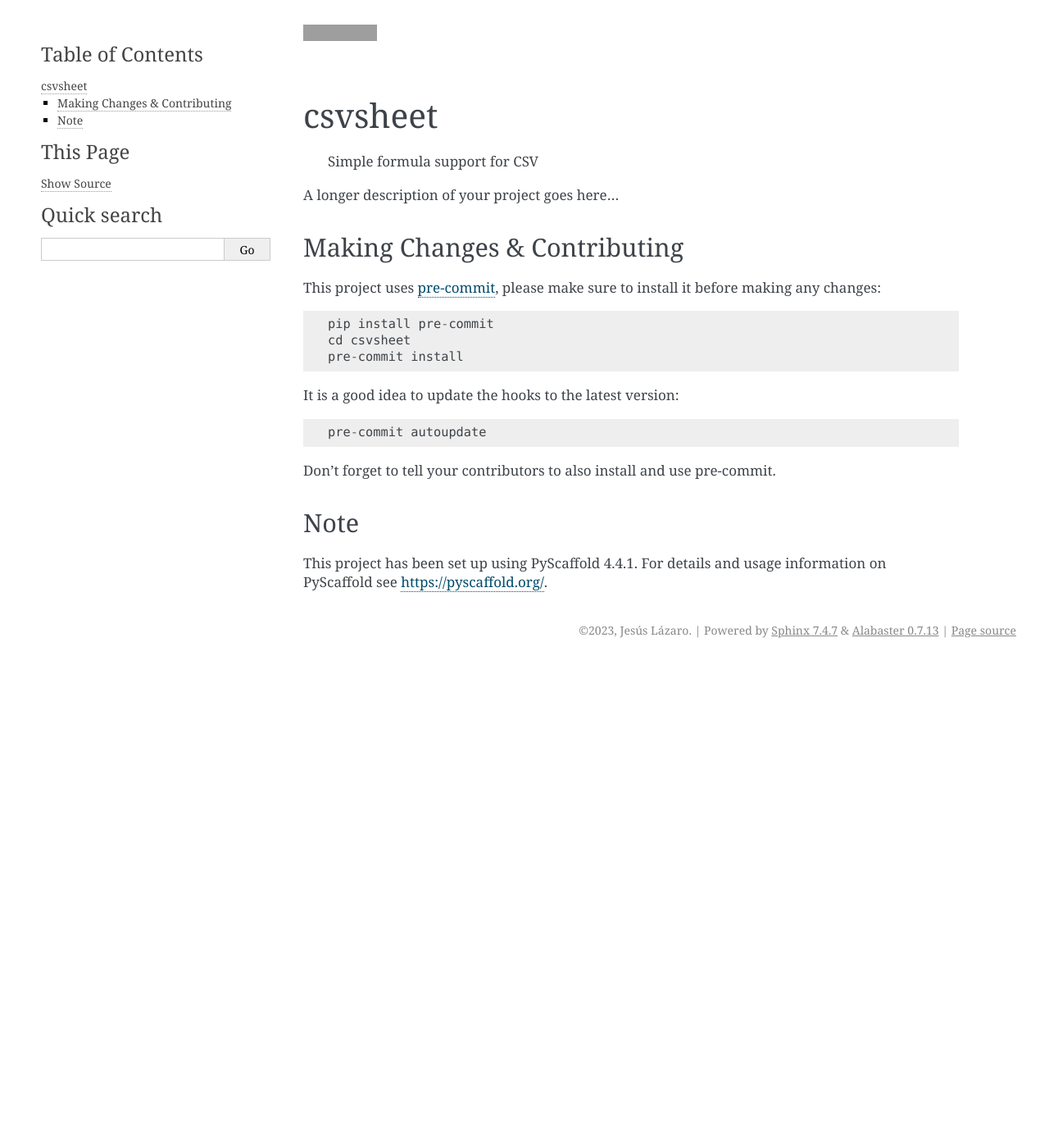
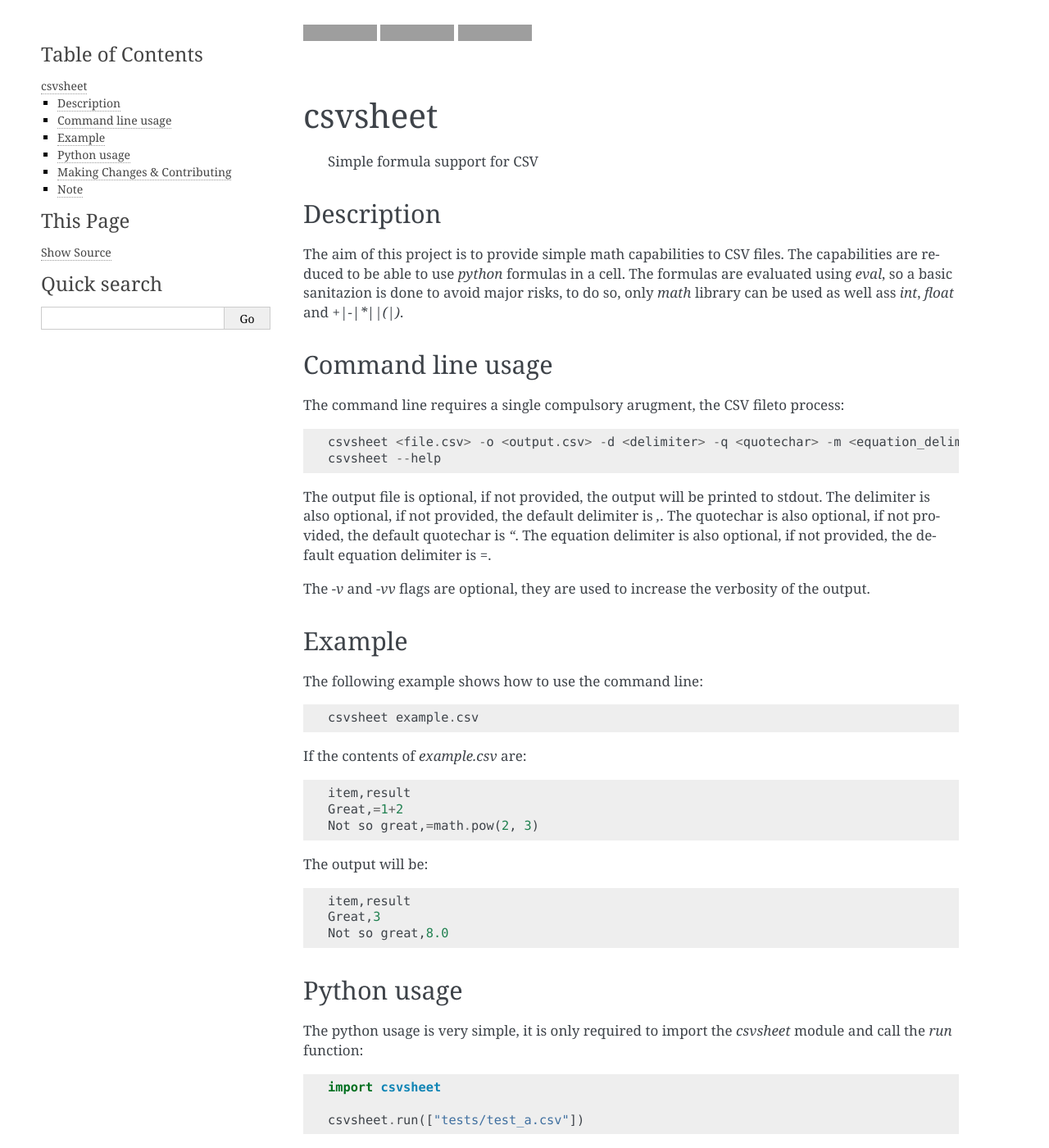
Before and after one commit to jtplaarj/csvsheet, a Sphinx documentation site: the page built from docs/readme.rst, in a window 1280 px wide and 1400 px high. Shown: the whole window at 82% size. Built offline with Sphinx 7.4.7, drawn with Linux system fonts in a browser that asks for light colours; grey boxes are pictures that could not be loaded.

```diff
--- a/README.rst
+++ b/README.rst
@@ -37,8 +39,56 @@ csvsheet
     Simple formula support for CSV
 
 
-A longer description of your project goes here...
+Description
+===========
 
+The aim of this project is to provide simple math capabilities to CSV files.
+The capabilities are reduced to be able to use `python` formulas in a cell.
+The formulas are evaluated using `eval`, so a basic sanitazion is done to avoid major risks, to do so, only `math` library can be used as well ass `int`, `float` and `+|-|*|\|(|)`.
+
+Command line usage
+==================
+
+The command line requires a single compulsory arugment, the CSV fileto process::
+
+    csvsheet <file.csv> -o <output.csv> -d <delimiter> -q <quotechar> -m <equation_delimiter> -v -vv
+    csvsheet --help
+
+The output file is optional, if not provided, the output will be printed to stdout.
+The delimiter is also optional, if not provided, the default delimiter is `,`.
+The quotechar is also optional, if not provided, the default quotechar is `"`.
+The equation delimiter is also optional, if not provided, the default equation delimiter is `=`.
+
+The `-v` and `-vv` flags are optional, they are used to increase the verbosity of the output.
+
+Example
+=======
+
+The following example shows how to use the command line::
+
+    csvsheet example.csv
+
+If the contents of `example.csv` are::
+
+    item,result
+    Great,=1+2
+    Not so great,=math.pow(2, 3)
+
+The output will be::
+
+    item,result
+    Great,3
+    Not so great,8.0
+
+
+Python usage
+============
+
+The python usage is very simple, it is only required to import the `csvsheet` module and call the `run` function::
+
+    import csvsheet
+
+    csvsheet.run(["tests/test_a.csv"])
 
 .. _pyscaffold-notes:
 
```
Also changed, not shown: other parts of README.rst (+6 -4 lines), CONTRIBUTING.rst (+21 -28 lines), docs/index.rst (+3 -14 lines).
